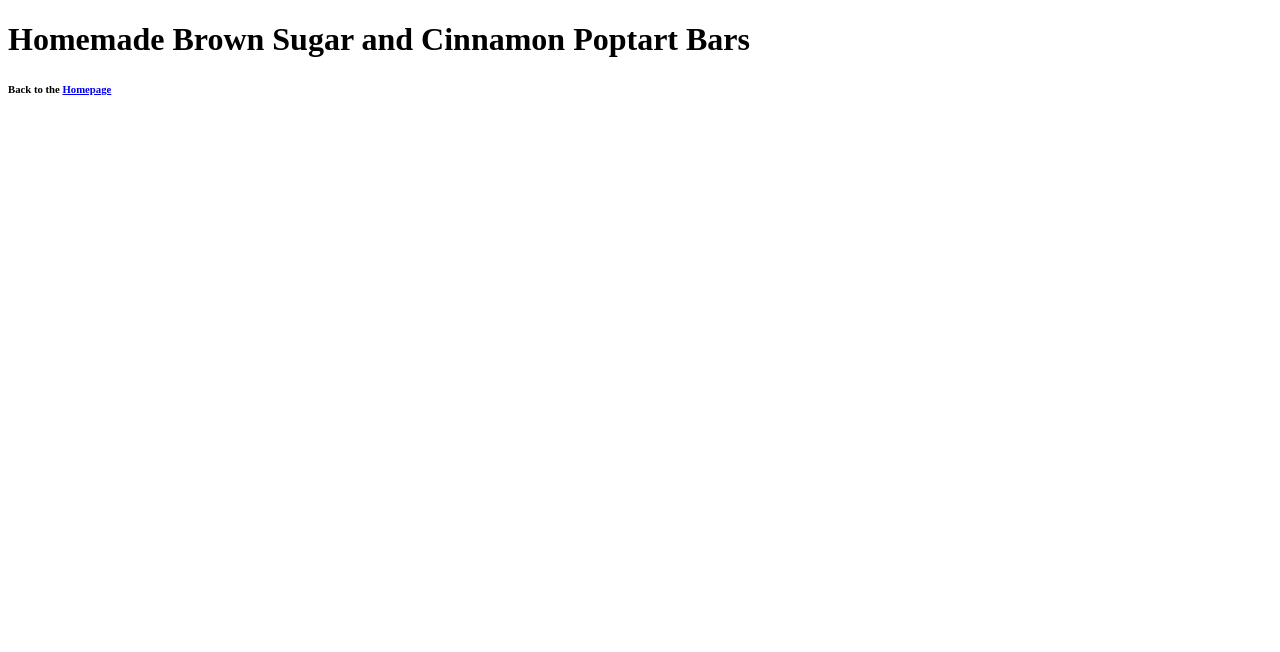
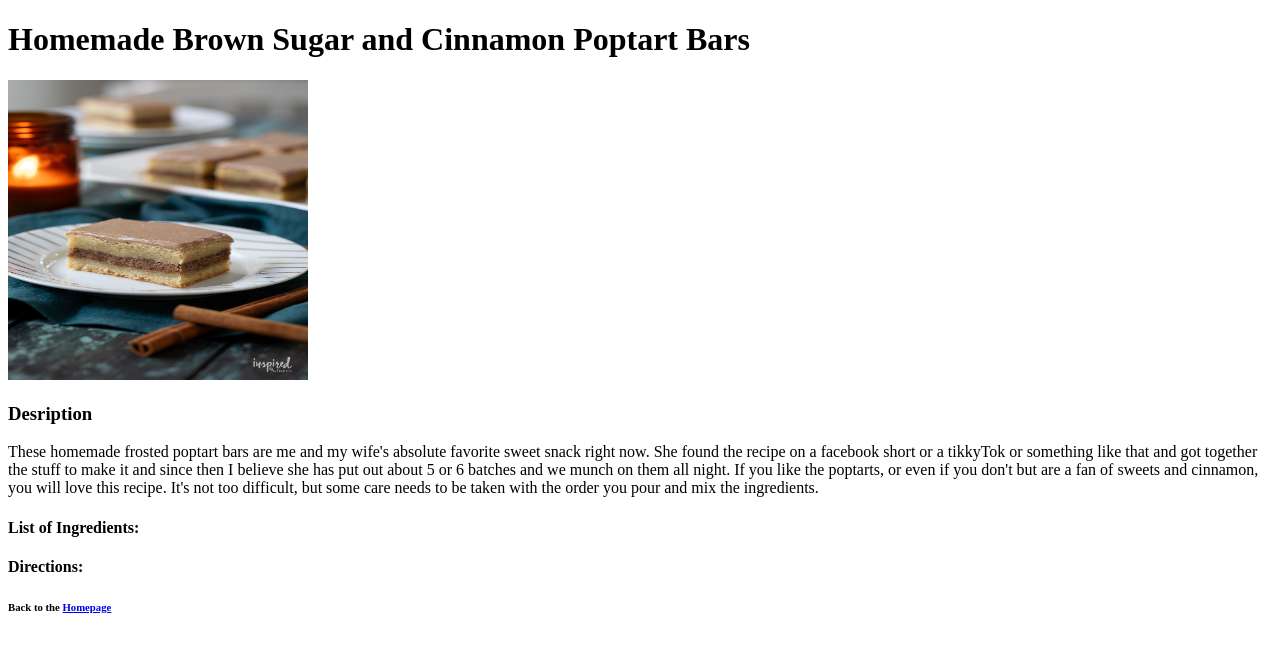
Before and after one commit to lotus-xing/odin-recipes, a plain HTML site: page recipes/brownsugarcinnpoptartbars.html in a window 1280 px wide. Drawn offline with Linux system fonts and the light colour scheme.

Commit message:
put img on recipe page and worked on poptart recipe and headings.

```diff
--- a/recipes/brownsugarcinnpoptartbars.html
+++ b/recipes/brownsugarcinnpoptartbars.html
@@ -8,6 +8,16 @@
 
         <body>
             <h1>Homemade Brown Sugar and Cinnamon Poptart Bars</h1>
+            <img src="../images/fbscptb.jpg" height="300" width="300" alt="Brown Sugar and Cinnamon Poptart Bars">
+
+            <h3><b>Desription</b></h3>
+            <p>These homemade frosted poptart bars are me and my wife's absolute favorite sweet snack right now. She found the recipe on a facebook short or a tikkyTok or something like that and got together the stuff to make it and since then I believe she has put out about 5 or 6 batches and we munch on them all night. If you like the poptarts, or even if you don't but are a fan of sweets and cinnamon, you will love this recipe. It's not too difficult, but some care needs to be taken with the order you pour and mix the ingredients.</p>
+
+            <h4>List of Ingredients:</h4>
+            <p></p>
+
+            <h4>Directions:</h4>
+
             <h6>Back to the <a href="../index.html">Homepage</a></h6>
 
 
```
Also changed, not shown: images/fbscptb.jpg (added).
